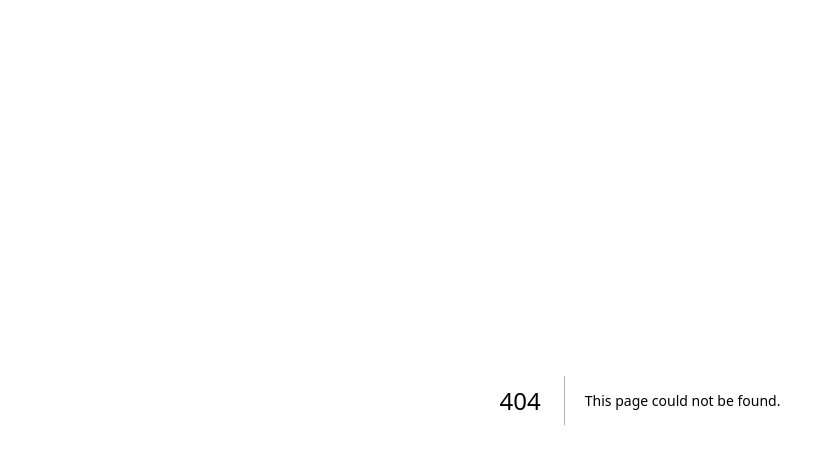
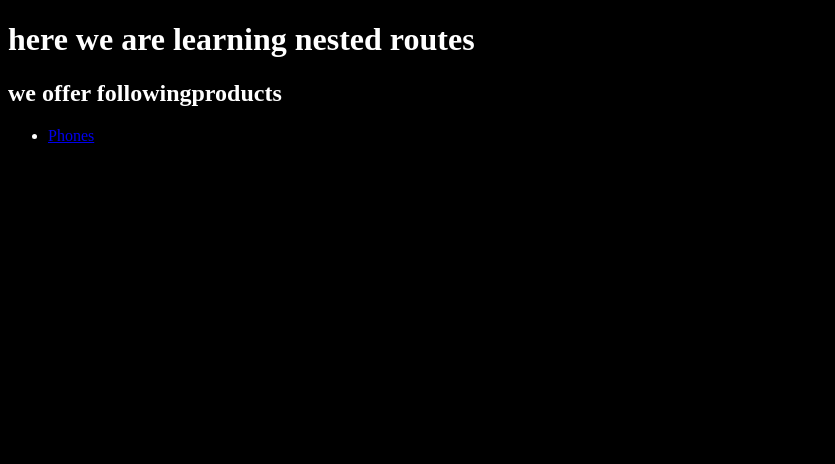
Before and after one commit to Mehhhhull/nextjs, a Next.js app: page /products in a window 1280 px wide. Before the commit this address had no page. Shown: the top 464 px of the page, without its empty margins (0-835 px from the left). Built offline with nearby package versions, Linux system fonts and the light colour scheme.

Commit message:
Learned nest linking

```diff
--- /dev/null
+++ b/app/products/page.jsx
@@ -0,0 +1,18 @@
+import React from 'react'
+import Link from 'next/link'
+const page = () => {
+  return (
+    <div>
+
+      <h1>here we are learning nested routes</h1>
+      <h2>we offer followingproducts</h2>
+      <ul>
+        <li><Link href={"/products/phones"}>Phones</Link></li>
+        {/* <li><Link>Phones</Link></li>
+        <li><Link>Phones</Link></li> */}
+      </ul>
+    </div>
+  )
+}
+
+export default page
```
Also changed, not shown: app/products/phones/page.jsx (added, +11 -0 lines).
